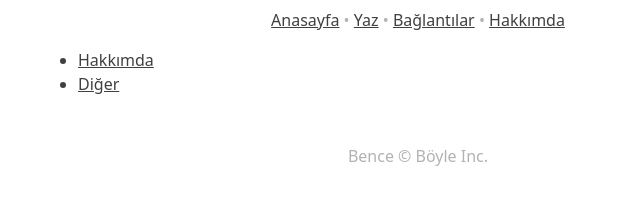
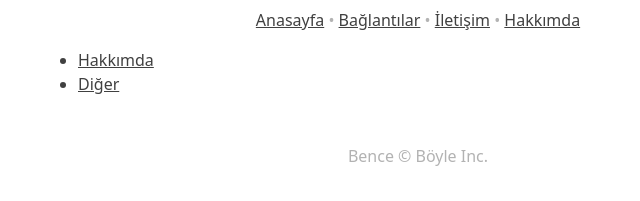
Before and after one commit to benceboyle/benceboyle.github.io, a Jekyll site: the page built from index.md, in a window 1280 px wide. Shown: the top 201 px of the page, without its empty margins (222-862 px from the left). Built offline with Jekyll 4.4.1, drawn with Linux system fonts in a browser that asks for light colours; our own code applies the rules of GitHub Pages for plain Markdown files.

Commit message:
sayfa şablonları eklendi

```diff
--- a/_layouts/default.html
+++ b/_layouts/default.html
@@ -22,7 +22,7 @@
 
 <body>
     <nav>
-        <a href="/">Anasayfa</a> &bull; <a href="/yaz">Yaz</a> &bull; <a href="/baglantilar">Bağlantılar</a> &bull; <a href="/hakkimda">Hakkımda</a>
+        <a href="/">Anasayfa</a> &bull; <a href="/baglantilar">Bağlantılar</a> &bull; <a href="/iletisim">İletişim</a> &bull; <a href="/hakkimda">Hakkımda</a>
     </nav>
 
     {{ content }}
```
Also changed, not shown: baglantilar.md (added, +1 -0 lines), iletisim.md (added, +1 -0 lines).
